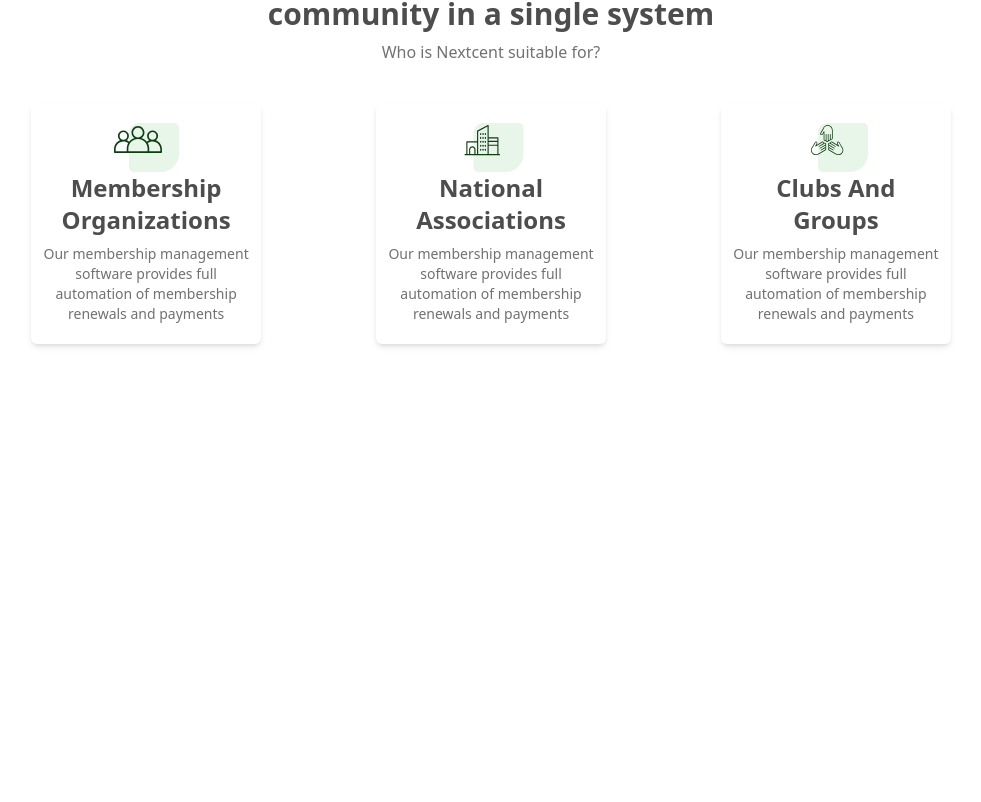
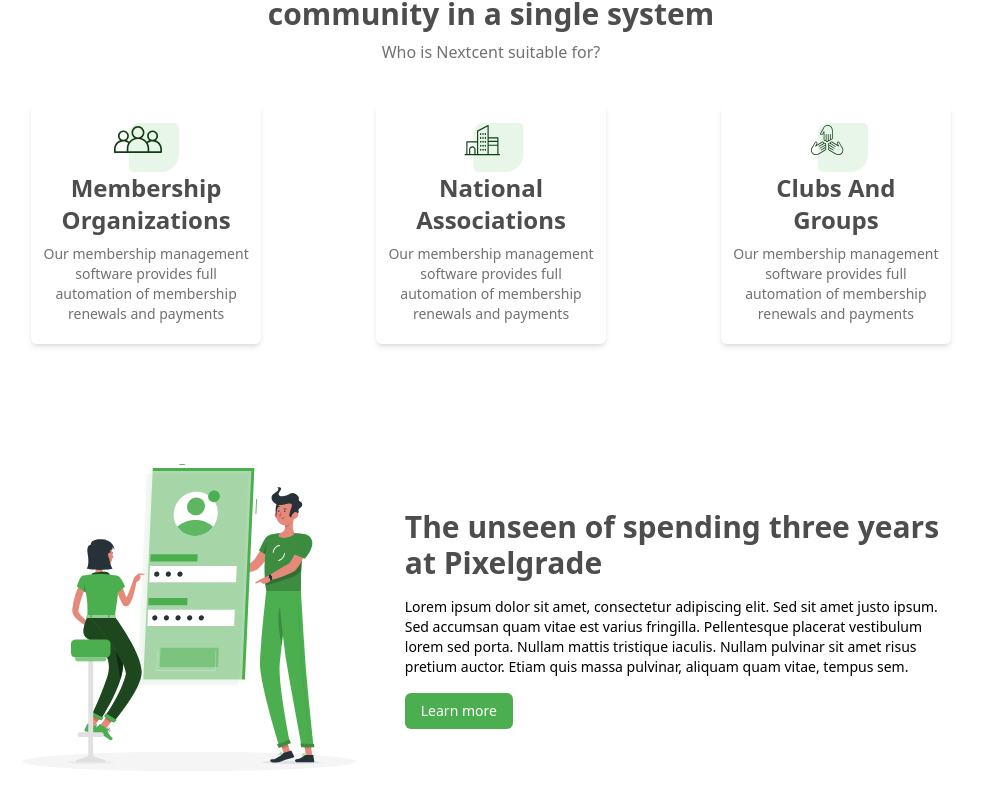
Before and after one commit to Jeevith-U/VE-Connected-Assignment--Web-Page, a React (Vite) app: page / in a window 1280 px wide. Shown: the part 1138-1940 px from the top of the page, without its empty margins (149-1130 px from the left). Before the commit the page ends 1514 px from the top, so only its background shows below. Built offline with nearby package versions, Linux system fonts and the light colour scheme.

Commit message:
completed Unlock section

```diff
--- a/src/Components/Button.jsx
+++ b/src/Components/Button.jsx
@@ -2,7 +2,7 @@
 
 const Button = ({name, bgOn}) => {
   return (
-    <button className={`w-max px-4 py-2 mx-2 rounded-md text-sm font-medium ${bgOn ? "bg-primary text-white" : "text-primary" }`}>
+    <button className={`w-max px-4 py-2 rounded-md text-sm font-medium ${bgOn ? "bg-primary text-white" : "text-primary" }`}>
         {name}
     </button>
   )
--- a/src/Pages/Body/Unlock.jsx
+++ b/src/Pages/Body/Unlock.jsx
@@ -1,9 +1,27 @@
-import React from 'react'
+import React from "react";
+import Button from "../../Components/Button";
 
 const Unlock = () => {
+  const title = "The unseen of spending three years at Pixelgrade";
+  const desc =
+    "Lorem ipsum dolor sit amet, consectetur adipiscing elit. Sed sit amet justo ipsum. Sed accumsan quam vitae est varius fringilla. Pellentesque placerat vestibulum lorem sed porta. Nullam mattis tristique iaculis. Nullam pulvinar sit amet risus pretium auctor. Etiam quis massa pulvinar, aliquam quam vitae, tempus sem. ";
+
   return (
-    <div>Unlock</div>
-  )
-}
+    <div className="w-full py-6 flex justify-center items-center bg-white">
+      <div className="w-10/12 px-4 flex justify-center items-center">
+        <div className="min-h-96 w-5/12">
+          <img src="unlock/Illustration.svg" alt="" />
+        </div>
+        <div className="w-7/12">
+          <div className="w-11/12">
+            <h1 className="my-4 text-3xl font-semibold text-grey">{title}</h1>
+            <p className="text-sm my-2 mb-4">{desc}</p>
+            <Button name={"Learn more"} bgOn={true} />
+          </div>
+        </div>
+      </div>
+    </div>
+  );
+};
 
-export default Unlock
+export default Unlock;
--- a/src/Pages/Nexcent.jsx
+++ b/src/Pages/Nexcent.jsx
@@ -1,12 +1,14 @@
 import React from "react";
 import Hero from "./Home/Hero";
 import Client from "./Home/Client";
+import Unlock from "./Body/Unlock";
 
 const Nexcent = () => {
   return (
     <>
       <Hero />
       <Client/>
+      <Unlock/>
     </>
   );
 };
```
Also changed, not shown: public/unlock/Illustration.svg (added).
